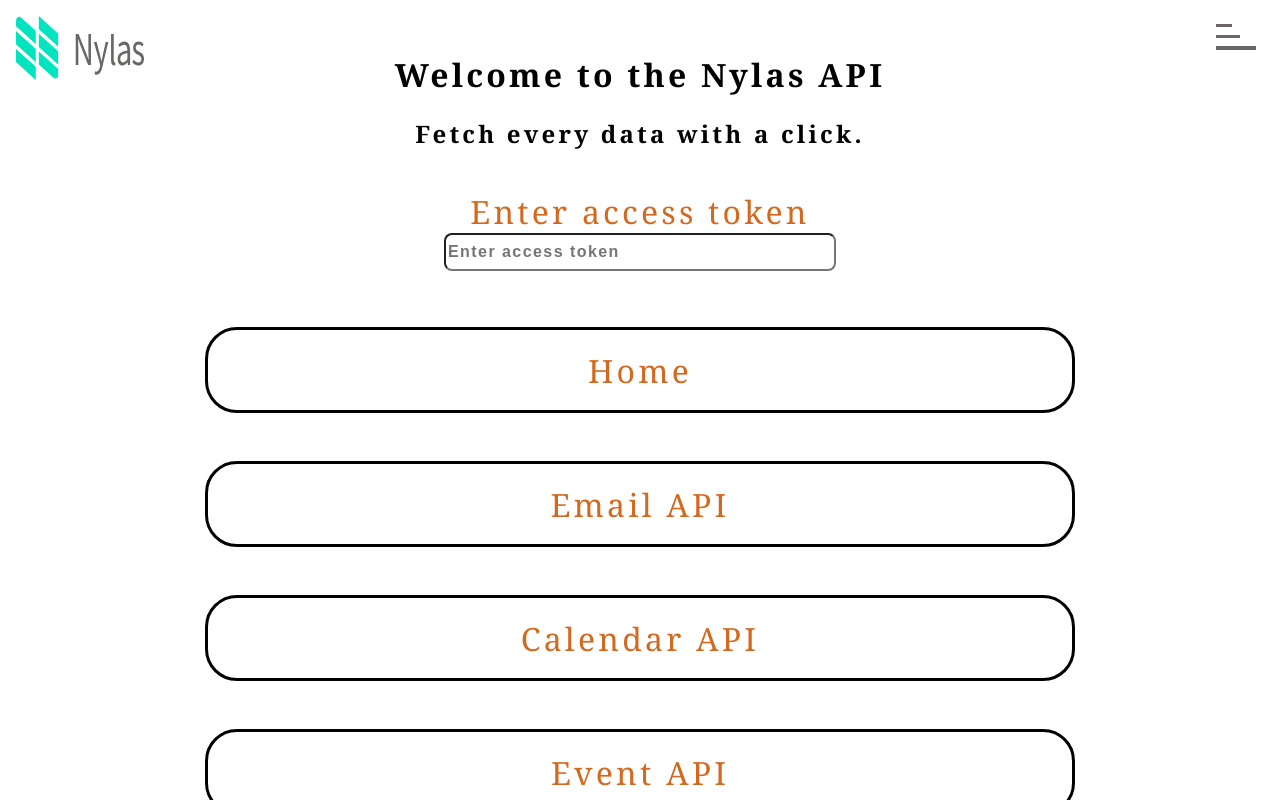
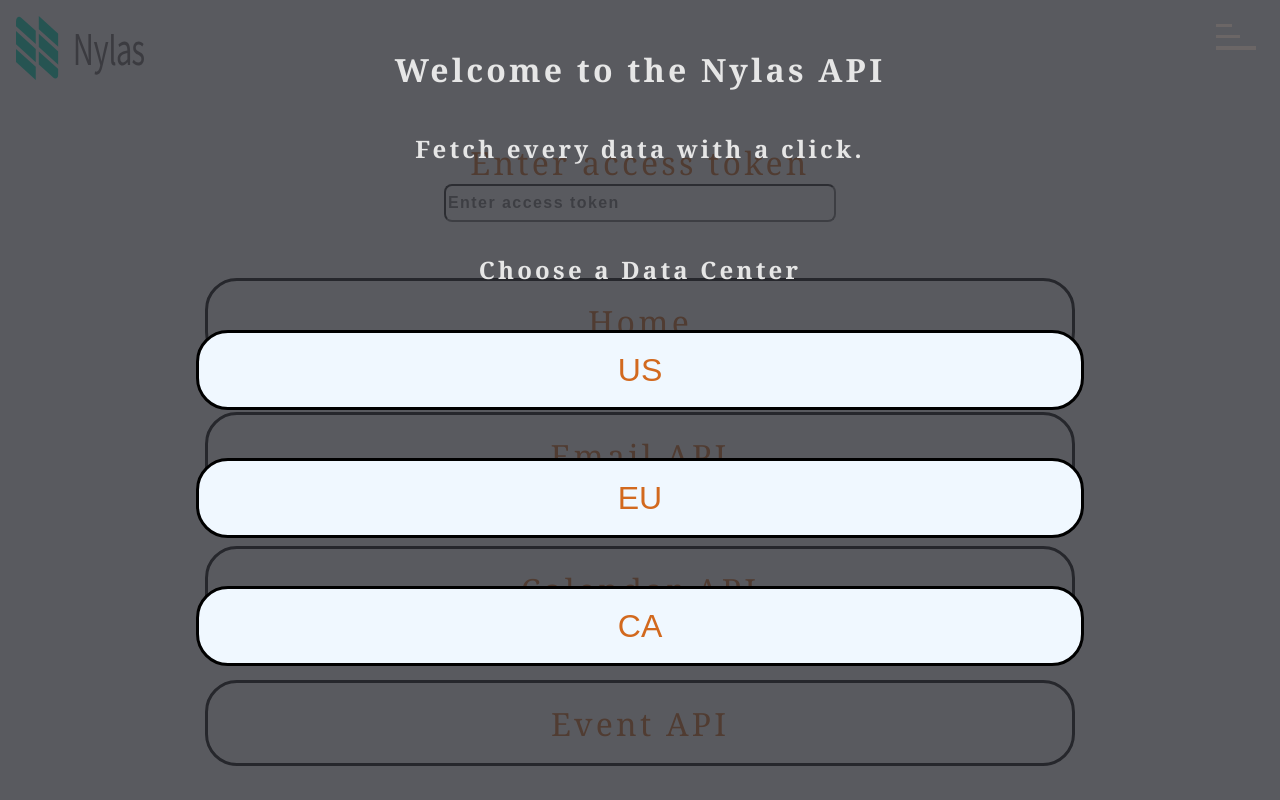
Before and after one commit to SubashPradhan/nylas-api-tool, a React (Create React App) app: page / in a window 1280 px wide. Shown: the top 800 px of the page. Built offline with nearby package versions, Linux system fonts and the light colour scheme.

Commit message:
Added button to select data center

```diff
--- a/src/App.js
+++ b/src/App.js
@@ -9,6 +9,7 @@
 import Event from './components/Event';
 import Account from './components/Account';
 import AccountManagement from './components/AccountManagement';
+import Datacenter from './components/Datacenter';
 
 class App extends Component {
 	render() {
@@ -23,6 +24,7 @@
 				<Route path="/account" component={Account} />
 				<Route path="/account-management" component={AccountManagement} />
 				<Route path="/schedule-editor" component={Schedule} />
+				<Route path="/data-center" component={Datacenter} />
 			</>
 		);
 	}
--- /dev/null
+++ b/src/components/Datacenter/index.js
@@ -0,0 +1,22 @@
+import { Component } from 'react';
+import View from './view';
+
+class Datacenter extends Component {
+	state = { showDataCenterSelection: true };
+
+	onDataCenterButtonClick = () => {
+		this.setState({
+			showDataCenterSelection: false,
+		});
+	};
+	render() {
+		return (
+			<View
+				showDataCenterSelection={this.state.showDataCenterSelection}
+				onDataCenterButtonClick={this.onDataCenterButtonClick}
+			/>
+		);
+	}
+}
+
+export default Datacenter;
--- /dev/null
+++ b/src/components/Datacenter/view.js
@@ -0,0 +1,32 @@
+import { dataCenter } from '../../constants';
+import '../../styles/dataCenter.css';
+import '../../styles/home.css';
+
+export default function View(props) {
+	const { showDataCenterSelection, onDataCenterButtonClick } = props;
+	return (
+		<>
+			{showDataCenterSelection && (
+				<div className="data-center-selector-page">
+					<h1 className="welcome-title">Welcome to the Nylas API</h1>
+					<h2 className="sub-title">Fetch every data with a click.</h2>
+					<div className="data-center-container">
+						<h2 className="select-title">Choose a Data Center</h2>
+						{dataCenter.map((center, i) => (
+							<>
+								<button
+									key={i}
+									className="data-center-button"
+									value={center.value}
+									onClick={onDataCenterButtonClick}
+								>
+									{center.name}
+								</button>
+							</>
+						))}
+					</div>
+				</div>
+			)}
+		</>
+	);
+}
--- a/src/components/Home/view.js
+++ b/src/components/Home/view.js
@@ -3,14 +3,13 @@
 import '../../styles/home.css';
 import Navbar from '../Navbar';
 import Footer from '../Footer';
+import Datacenter from '../Datacenter';
 
 export default function View(props) {
 	const { handleChange } = props;
 
 	const homePage = (
 		<div className="home">
-			<h1 className="title">Welcome to the Nylas API</h1>
-			<h2 className="sub-title"> Fetch every data with a click.</h2>
 			<div className="access-token-input-field">
 				<label className="access-token-label">Enter access token</label>
 				<input
@@ -29,10 +28,11 @@
 		</div>
 	);
 	return (
-		<>
+		<div className="main-page">
 			<Navbar />
+			<Datacenter />
 			{homePage}
 			<Footer />
-		</>
+		</div>
 	);
 }
--- a/src/constants.js
+++ b/src/constants.js
@@ -1,6 +1,12 @@
 export const nylasUrl = 'https://api.nylas.com';
 export const postEndpoint = 'https://nylas-api-tool.herokuapp.com';
 // export const postEndpoint = 'http://localhost:4000';
+
+export const dataCenter = [
+	{ name: 'US', value: 'https://api.nylas.com' },
+	{ name: 'EU', value: 'https://ireland.api.nylas.com' },
+	{ name: 'CA', value: 'https://canada.api.nylas.com' },
+];
 
 export const pageLinks = [
 	{ name: 'Home', value: '/' },
--- /dev/null
+++ b/src/styles/dataCenter.css
@@ -0,0 +1,63 @@
+.data-center-selector-page{
+  position: fixed;
+  top: 0;
+  width: 100%;
+  background: rgba(48, 49, 56, 0.8);
+  height: 100vh;
+  display: flex;
+  flex-direction: column;
+}
+
+.welcome-title, .sub-title, .select-title{
+  text-align: center;
+  color: rgb(230, 230, 230);
+}
+
+.welcome-title{
+  margin-top: 3rem;
+}
+
+.data-center-container{
+  display: flex;
+  flex-direction: column;
+  align-items: center;
+  justify-content: center;
+  margin: 3rem;
+}
+
+.data-center-button{
+  display: flex;
+  justify-content: center;
+  align-items: center;
+  margin: 1.5rem;
+  border-radius: 2rem;
+  border: 0.2rem solid black;
+  height: 5rem;
+  width: 75%;
+  cursor: pointer;
+  font-size: 2rem;
+  text-align: center;
+  text-decoration: none;
+  color: chocolate;
+  background: aliceblue;
+}
+
+.data-center-button:hover{
+  background: #00E4BF;
+}
+
+
+@media screen and (max-width: 600px){
+  .title{
+      margin-top: 2rem;
+  }
+
+  .data-center-container{
+      margin-top: 2rem;
+      /* margin-bottom: 2rem; */
+  }
+  .data-center-button{
+      width: 100%;
+      margin: 1rem;
+  }
+}
```
